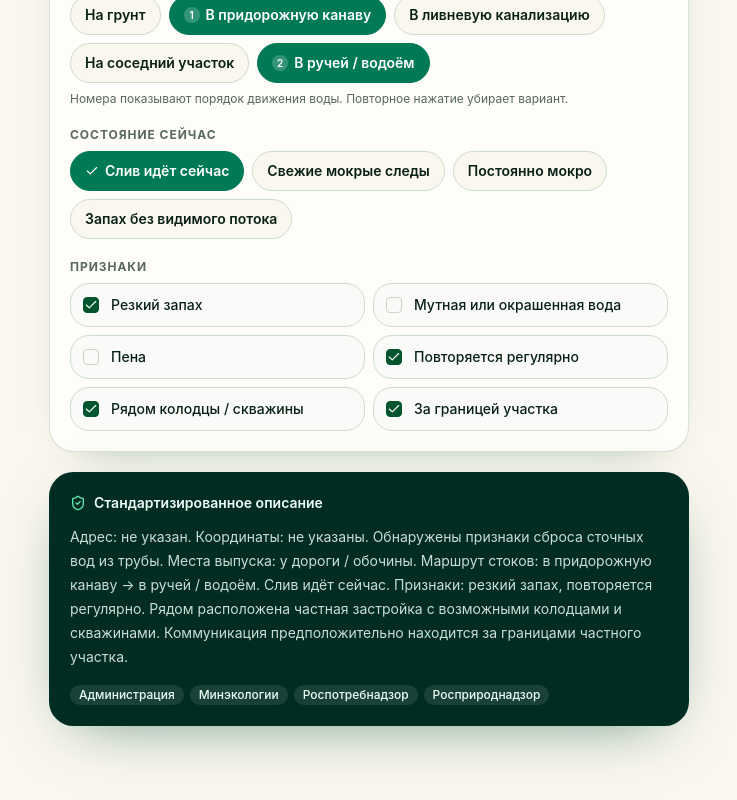
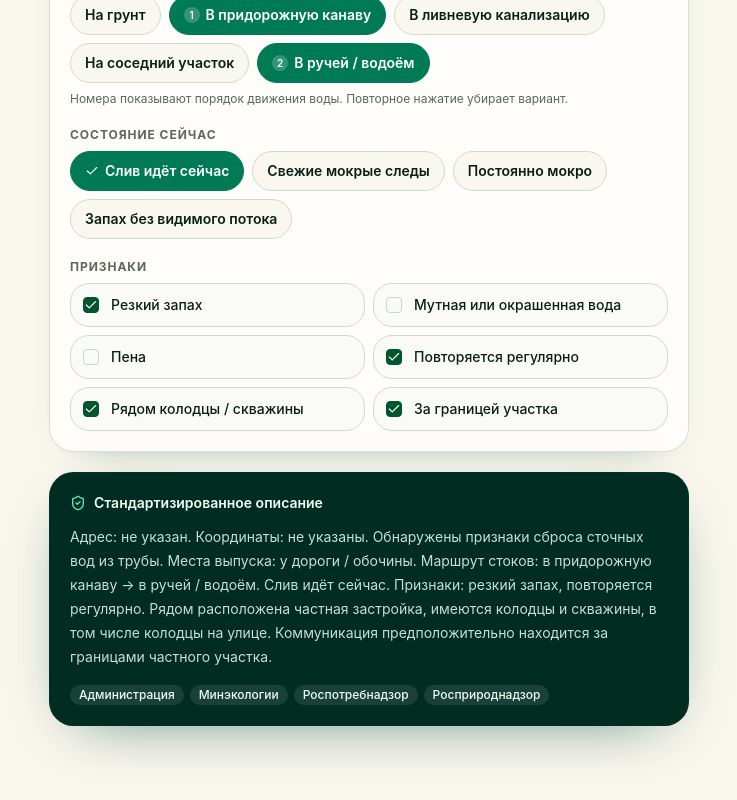
Before and after one commit to e-lis777/eco-fix-pwa, a React (Vite) app: page / in a window 1280 px wide. Shown: the part 1114-1914 px from the top of the page, without its empty margins (271-1008 px from the left). Built offline with nearby package versions, Linux system fonts and the light colour scheme.

Commit message:
State nearby wells without qualification

```diff
--- a/app/report-form.tsx
+++ b/app/report-form.tsx
@@ -162,7 +162,7 @@ export function ReportForm() {
       `Маршрут стоков: ${destinations.map((value) => value.toLowerCase()).join(' → ') || 'не определён'}`,
       flowState,
       signs.length ? `Признаки: ${signs.join(', ').toLowerCase()}` : 'Явные внешние признаки не выбраны',
-      nearWell ? 'Рядом расположена частная застройка с возможными колодцами и скважинами' : '',
+      nearWell ? 'Рядом расположена частная застройка, имеются колодцы и скважины, в том числе колодцы на улице' : '',
       outsideParcel ? 'Коммуникация предположительно находится за границами частного участка' : '',
     ].filter(Boolean);
     return `${details.join('. ')}.`;
```
